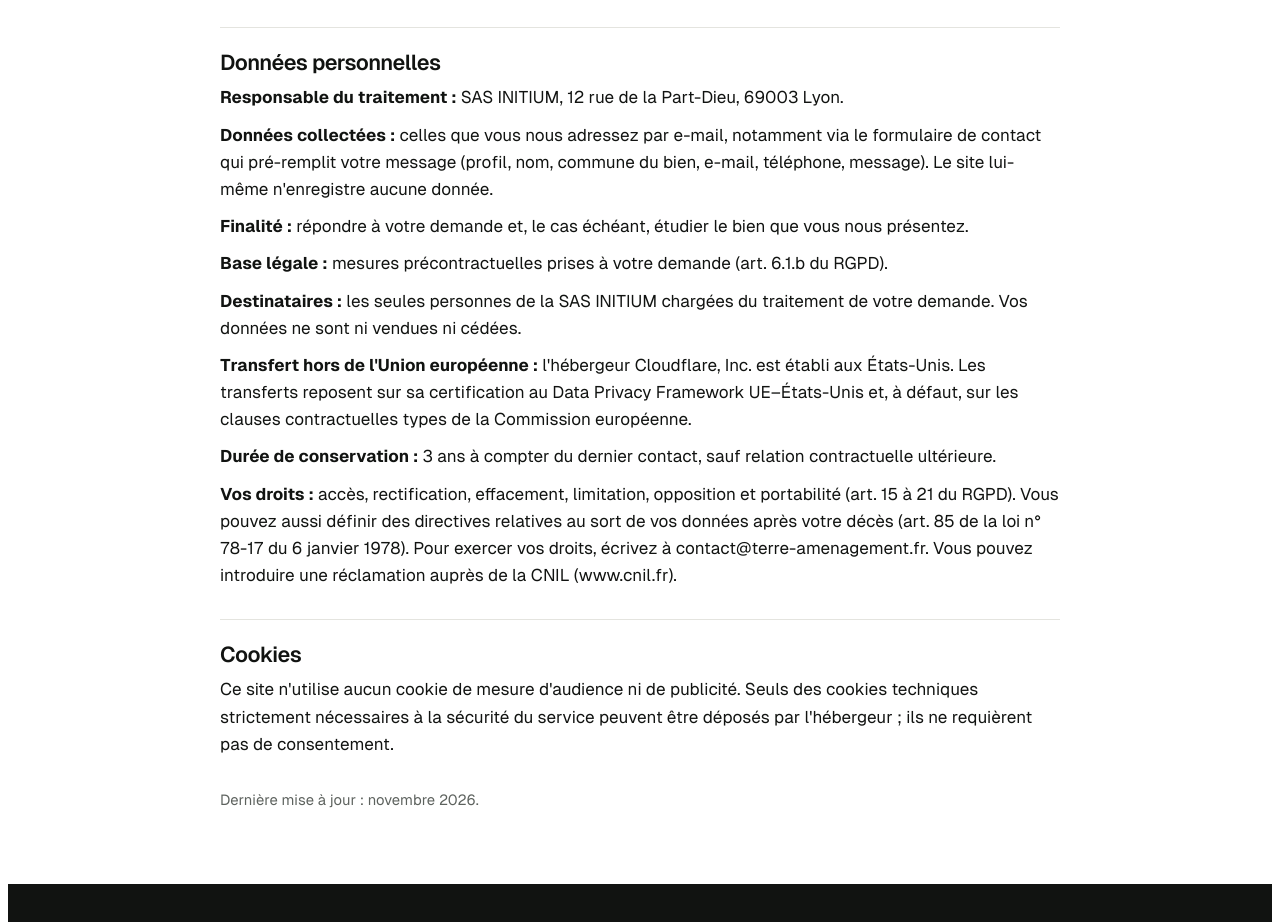
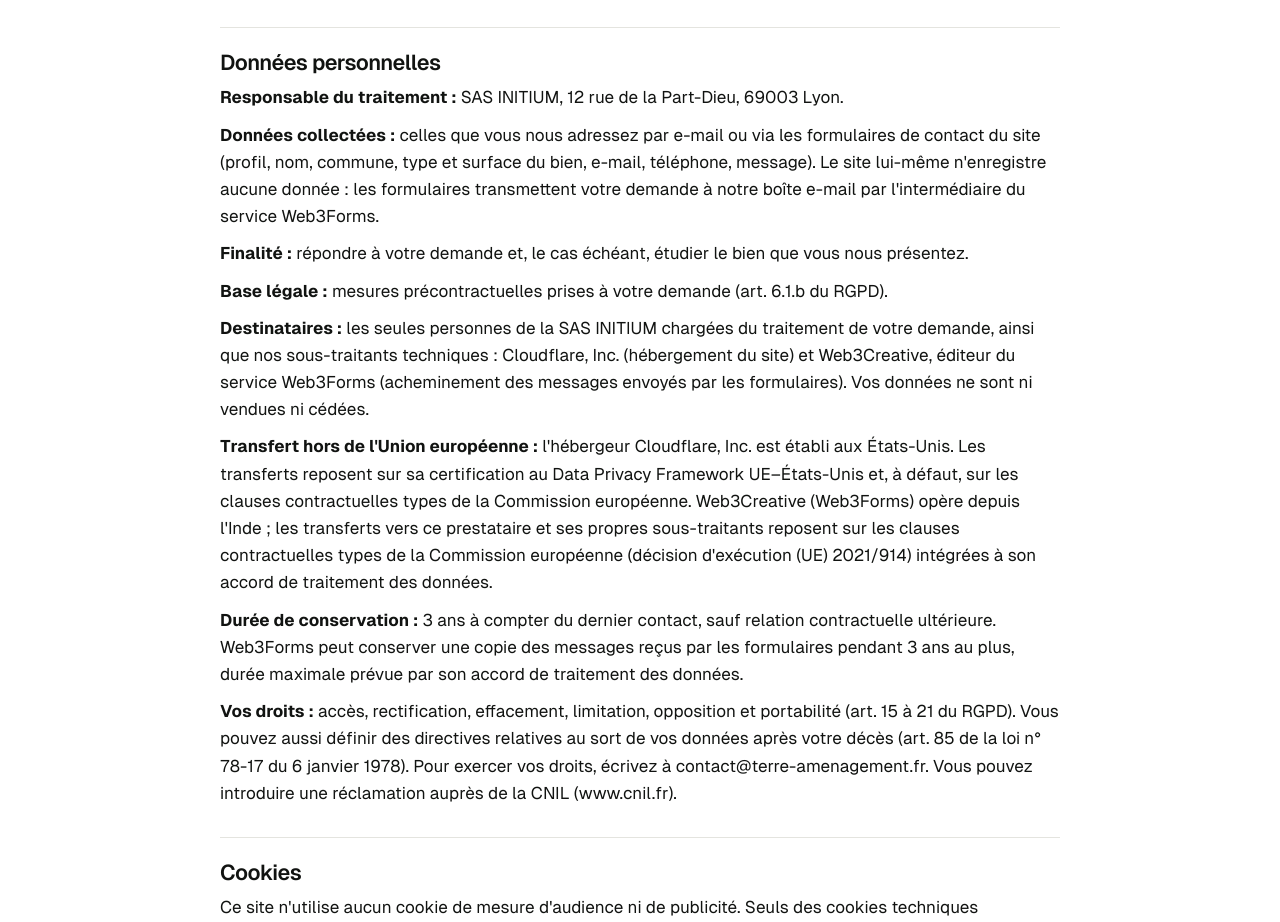
Before and after one commit to TerreAmenagement/terre-amenagement, a plain HTML site: page site/mentions-legales.html in a window 1280 px wide. Shown: the part 1392-2314 px from the top of the page. Drawn offline with Linux system fonts and the light colour scheme.

Commit message:
Revise personal data handling information
Updated personal data section to clarify data collection and processing details, including the involvement of Web3Forms and data retention policies.

```diff
--- a/site/mentions-legales.html
+++ b/site/mentions-legales.html
@@ -64,12 +64,12 @@
     <section id="donnees">
       <h2>Données personnelles</h2>
       <p><strong>Responsable du traitement :</strong> SAS INITIUM, 12 rue de la Part-Dieu, 69003 Lyon.</p>
-      <p><strong>Données collectées :</strong> celles que vous nous adressez par e-mail, notamment via le formulaire de contact qui pré-remplit votre message (profil, nom, commune du bien, e-mail, téléphone, message). Le site lui-même n'enregistre aucune donnée.</p>
+      <p><strong>Données collectées :</strong> celles que vous nous adressez par e-mail ou via les formulaires de contact du site (profil, nom, commune, type et surface du bien, e-mail, téléphone, message). Le site lui-même n'enregistre aucune donnée : les formulaires transmettent votre demande à notre boîte e-mail par l'intermédiaire du service Web3Forms.</p>
       <p><strong>Finalité :</strong> répondre à votre demande et, le cas échéant, étudier le bien que vous nous présentez.</p>
       <p><strong>Base légale :</strong> mesures précontractuelles prises à votre demande (art. 6.1.b du RGPD).</p>
-      <p><strong>Destinataires :</strong> les seules personnes de la SAS INITIUM chargées du traitement de votre demande. Vos données ne sont ni vendues ni cédées.</p>
-      <p><strong>Transfert hors de l'Union européenne :</strong> l'hébergeur Cloudflare, Inc. est établi aux États-Unis. Les transferts reposent sur sa certification au Data Privacy Framework UE–États-Unis et, à défaut, sur les clauses contractuelles types de la Commission européenne.</p>
-      <p><strong>Durée de conservation :</strong> 3 ans à compter du dernier contact, sauf relation contractuelle ultérieure.</p>
+      <p><strong>Destinataires :</strong> les seules personnes de la SAS INITIUM chargées du traitement de votre demande, ainsi que nos sous-traitants techniques : Cloudflare, Inc. (hébergement du site) et Web3Creative, éditeur du service Web3Forms (acheminement des messages envoyés par les formulaires). Vos données ne sont ni vendues ni cédées.</p>
+      <p><strong>Transfert hors de l'Union européenne :</strong> l'hébergeur Cloudflare, Inc. est établi aux États-Unis. Les transferts reposent sur sa certification au Data Privacy Framework UE–États-Unis et, à défaut, sur les clauses contractuelles types de la Commission européenne. Web3Creative (Web3Forms) opère depuis l'Inde ; les transferts vers ce prestataire et ses propres sous-traitants reposent sur les clauses contractuelles types de la Commission européenne (décision d'exécution (UE) 2021/914) intégrées à son accord de traitement des données.</p>
+      <p><strong>Durée de conservation :</strong> 3 ans à compter du dernier contact, sauf relation contractuelle ultérieure. Web3Forms peut conserver une copie des messages reçus par les formulaires pendant 3 ans au plus, durée maximale prévue par son accord de traitement des données.</p>
       <p><strong>Vos droits :</strong> accès, rectification, effacement, limitation, opposition et portabilité (art. 15 à 21 du RGPD). Vous pouvez aussi définir des directives relatives au sort de vos données après votre décès (art. 85 de la loi n° 78-17 du 6 janvier 1978). Pour exercer vos droits, écrivez à contact@terre-amenagement.fr. Vous pouvez introduire une réclamation auprès de la CNIL (www.cnil.fr).</p>
     </section>
 
```
